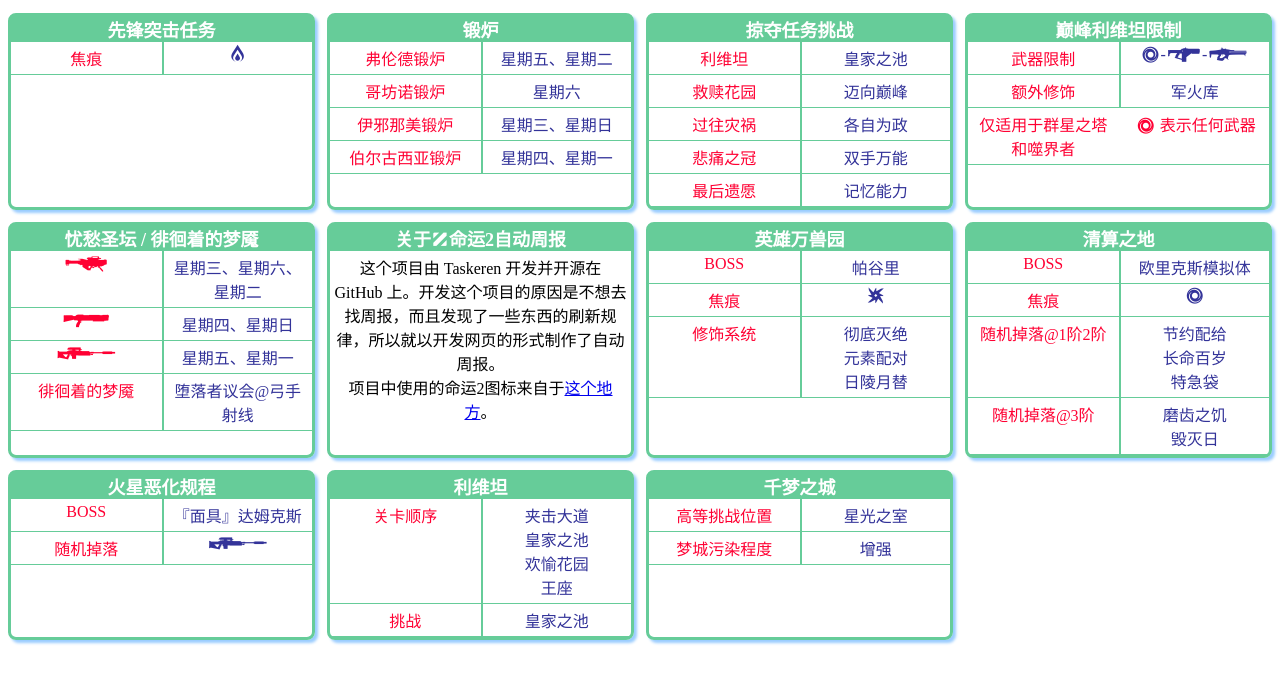
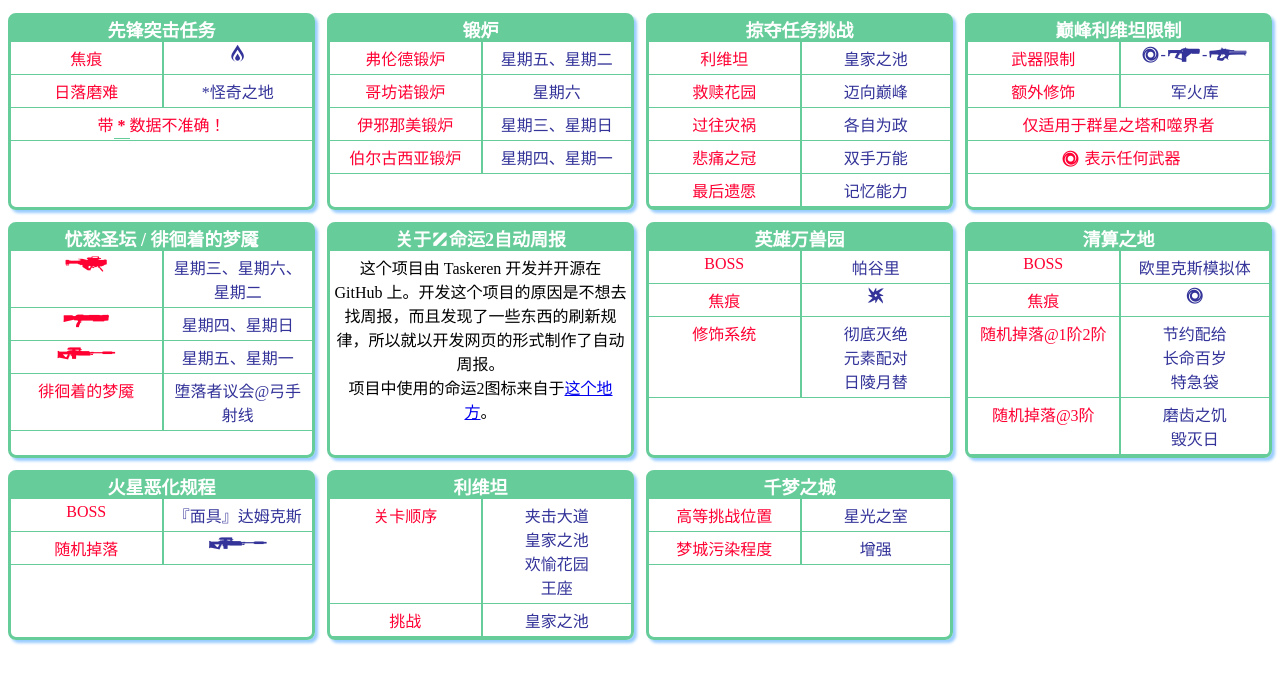
Before and after one commit to Taskeren/DestinyWeekReport, a plain HTML site: page index.html in a window 1280 px wide. Shown: the part 73-756 px from the top of the page. Drawn offline with Linux system fonts and the light colour scheme.

Commit message:
[U] 添加日落预测 / 改进部分文本排版

```diff
--- a/app.css
+++ b/app.css
@@ -100,6 +100,16 @@ main {
     border-bottom: 1px solid #66CC99;
 }
 
+.mod seasonal {
+    color: #333399;
+    border-left: 2px solid #66CC99;
+    border-bottom: 1px solid #66CC99;
+}
+
+.mod seasonal::before {
+    content: "*";
+}
+
 .introduce {
     padding: 4px;
 }
--- a/app.js
+++ b/app.js
@@ -26,4 +26,7 @@ function init() {
     // 更新所有<challenge>元素
     rotate.updateAll();
 
+    // 更新所有<seasonal>元素
+    seasonal.updateAll();
+
 }
--- a/index.html
+++ b/index.html
@@ -6,6 +6,7 @@
 		<title>Purified</title>
 		<link href="app.css" rel="stylesheet" type="text/css">
 		<script src="rotate.js"></script>
+		<script src="seasonal.js"></script>
 		<script src="app.js"></script>
 	</head>
 	<body onload="init()">
@@ -19,6 +20,9 @@
 					<div class="mod mod-rotate">
 						<span>焦痕</span>
 						<rotate class="destiny-key" x-rotate=";;"></rotate>
+						<span>日落磨难</span>
+						<seasonal x-start="2633" x-seasonal="腐化圣职;撒瓦森之曲;暗影之湖;怪奇之地;溃烂核心;花园世界"></seasonal>
+						<span style="grid-column: 1 / span 2;">带<span style="font-weight: bold;">*</span>数据不准确！</span>
 					</div>
 				</div>
 				<div class="item">
@@ -56,8 +60,8 @@
 						<rotate class="destiny-key" x-rotate="--;--;--;--;--;--"></rotate>
 						<span>额外修饰</span>
 						<rotate x-rotate="角斗巨兵;棱镜;军火库"></rotate>
-						<span>仅适用于群星之塔和噬界者</span>
-						<span><i class="destiny-key"></i>表示任何武器</span>
+						<span style="grid-column: 1 / span 2;">仅适用于群星之塔和噬界者</span>
+						<span style="grid-column: 1 / span 2;"><i class="destiny-key"></i>表示任何武器</span>
 					</div>
 				</div>
 				<div class="item">
--- /dev/null
+++ b/seasonal.js
@@ -0,0 +1,46 @@
+
+const seasonal = {
+
+    /**
+     * 更新一个<seasonal>元素
+     */
+    update: function(el) {
+        let x_values = el.getAttribute("x-seasonal");
+        let x_offset = el.getAttribute("x-start");
+
+        if(!x_offset || !x_values) {
+            el.innerHTML = "数据丢失";
+            return false;
+        }
+
+        let offset = parseInt(x_offset);
+        let values = x_values.split(";");
+
+        if(!offset) {
+            el.innerHTML = "开始周错误";
+            return;
+        }
+
+        let index = app.week - offset;
+        if(index < 0) {
+            el.innerHTML = "无数据";
+        }
+        else if(index >= values.length) {
+            el.innerHTML = "无数据";
+        }
+        else {
+            el.innerHTML = values[index];
+        }
+
+        return true;
+    },
+
+    /**
+     * 更新所有文档内的<seasonal>元素
+     */
+    updateAll: function() {
+        console.log("Update all <seasonal>")
+        document.querySelectorAll("seasonal").forEach(el => seasonal.update(el));
+    }
+
+};
```
